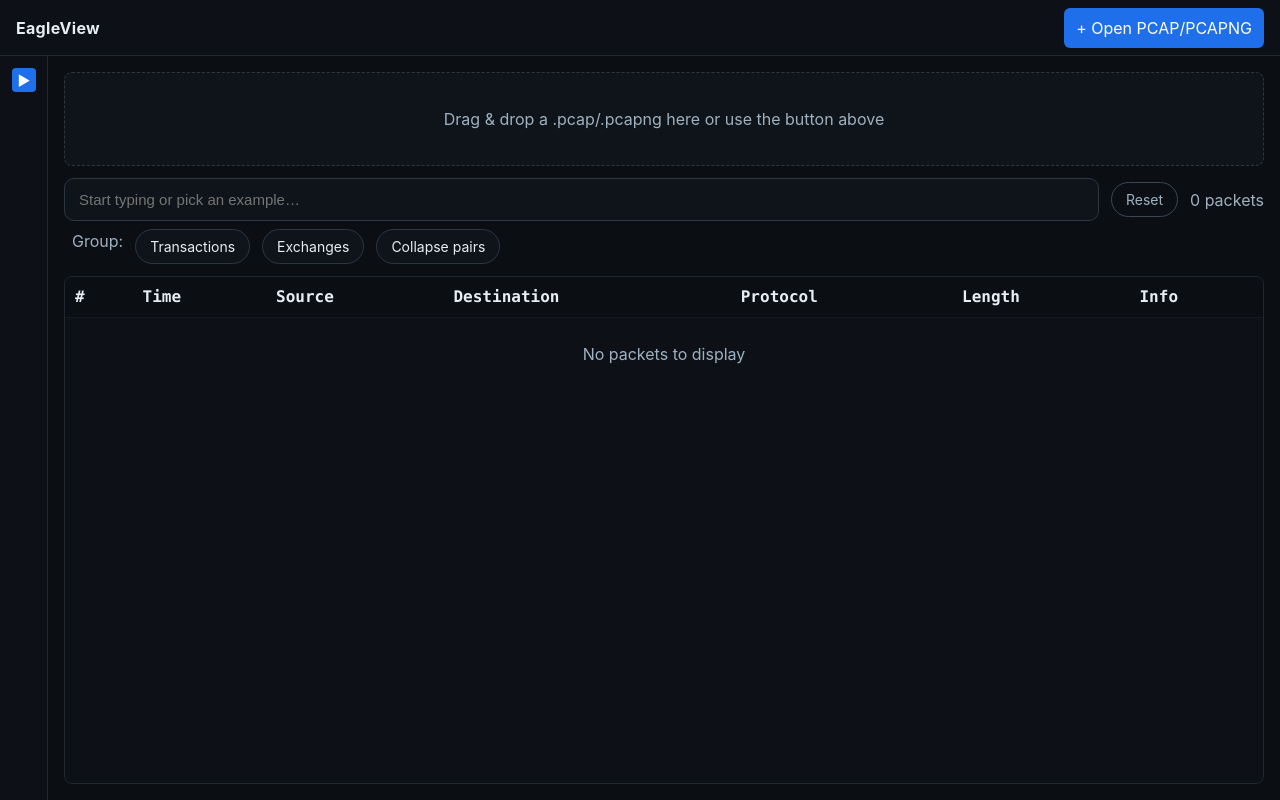
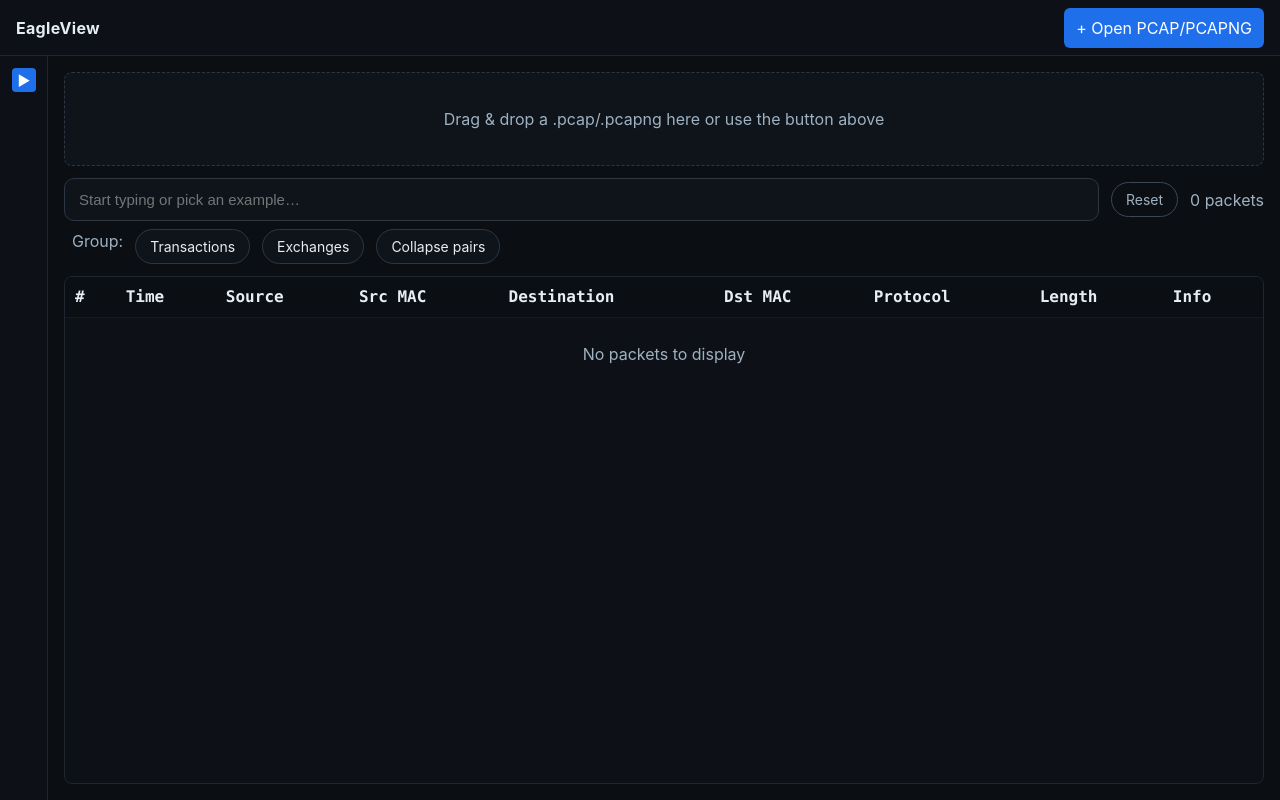
Before and after one commit to Lsh0x/EagleEyes, a React (Vite) app in the folder eagleview/: page / in a window 1280 px wide. Built offline with nearby package versions, Linux system fonts and the light colour scheme.

Commit message:
feat: display MAC addresses in packet table

```diff
--- a/eagleview/src/App.tsx
+++ b/eagleview/src/App.tsx
@@ -1008,7 +1008,9 @@ function App() {
                   <th>#</th>
                   <th>Time</th>
                   <th>Source</th>
+                  <th>Src MAC</th>
                   <th>Destination</th>
+                  <th>Dst MAC</th>
                   <th>Protocol</th>
                   <th>Length</th>
                   <th>Info</th>
@@ -1037,6 +1039,7 @@ function App() {
                           </button>
                         ) : '-'}
                       </td>
+                      <td className="mono" style={{fontSize: '0.85em', color: '#666'}}>{p.srcMac || '-'}</td>
                       <td>
                         {p.dst ? (
                           <button className="link" onClick={(e) => { e.stopPropagation(); setIpFocus(p.dst!); setIpFocusRole('dst'); setViewMode('grouped'); setPeerFocus(null) }} title="Focus on this IP as Destination">
@@ -1044,6 +1047,7 @@ function App() {
                           </button>
                         ) : '-'}
                       </td>
+                      <td className="mono" style={{fontSize: '0.85em', color: '#666'}}>{p.dstMac || '-'}</td>
                       <td>
                         <span
                           className={'badge clickable proto-' + ((p.proto||'').toLowerCase())}
@@ -1071,7 +1075,7 @@ function App() {
                   ),
                   selectedIndex === p.index ? (
                     <tr key={`exp-${p.index}`} className="row-expansion">
-                      <td colSpan={7}>
+                      <td colSpan={9}>
                         <div className="subtable">
                           <div className="subtable-title" style={{display:'flex', justifyContent:'space-between', alignItems:'center'}}>
                             <span>Packet {p.index} details</span>
```
